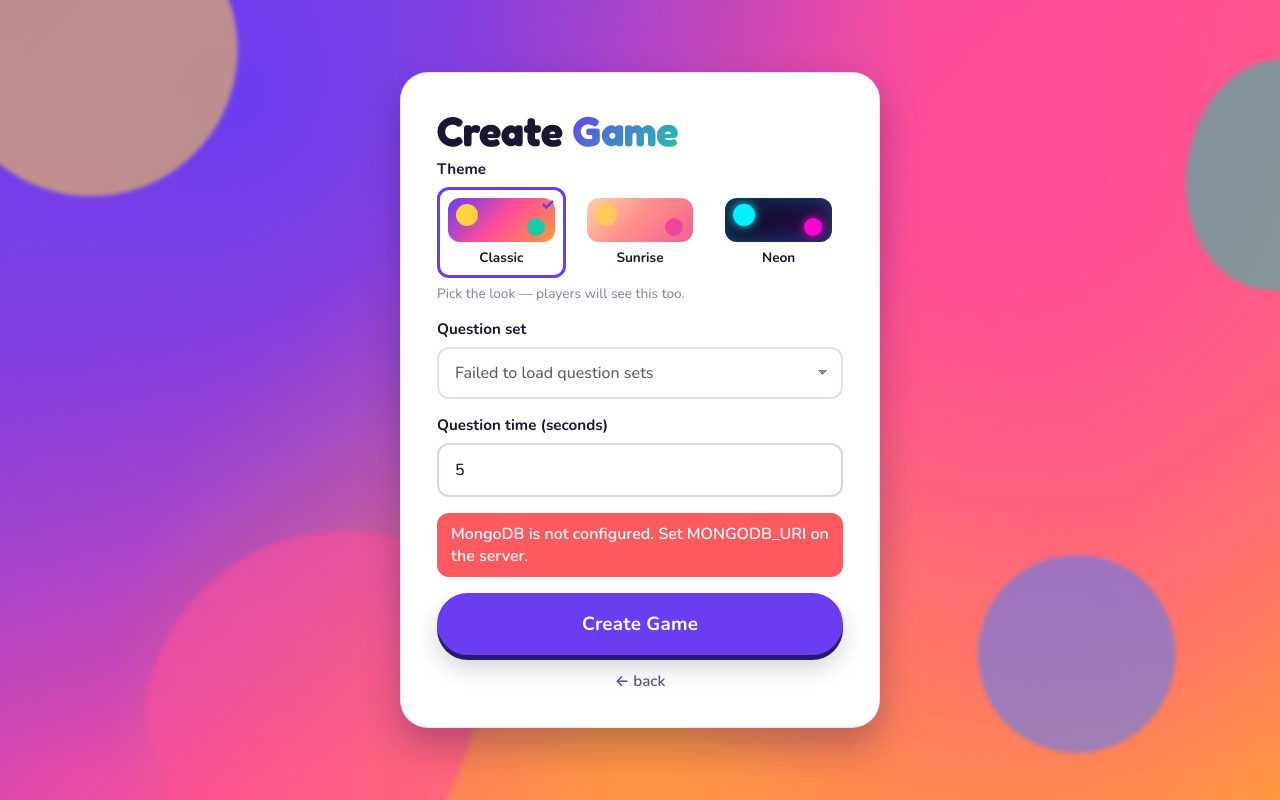
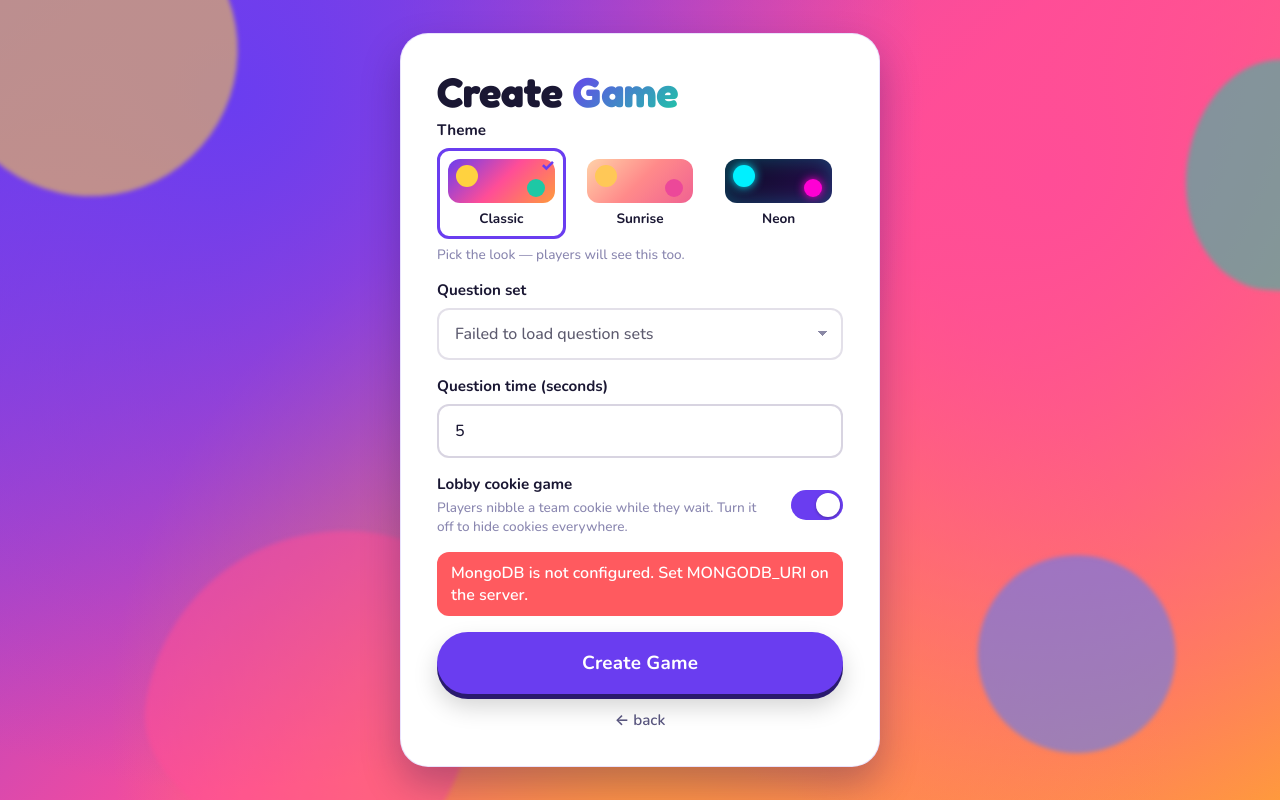
Before and after one commit to mert3280/JeopartyOnline, a Flask app: page /create in a window 1280 px wide. Run offline with Flask 3, Linux system fonts and the light colour scheme; parts of the project's set-up code (start-up, migrations or seed data) failed here and were passed over; some libraries are stand-ins or nearby versions.

Commit message:
Use in-page dialogs, scroll to top on game start, and add cookie toggle
- Replace the host's browser confirm()/alert() popups (End Game, Cancel
  Game, host auth failure) with an in-page dialog.
- Host and players jump to the top of the page once when the game leaves
  the lobby; later scrolling is left alone.
- Create Game has a "Lobby cookie game" switch (on by default). When off,
  players see no cookie game, crowns or shine, the host lobby hides cookie
  counts, and the server ignores cookie bites.

Co-Authored-By: Claude Opus 5.5 <noreply@anthropic.com>

```diff
--- a/game_state.py
+++ b/game_state.py
@@ -72,6 +72,7 @@ class GameRoom:
     teams: list = field(default_factory=list)  # [{name, score}]
     question_time: int = 5
     theme: str = "classic"  # classic | sunrise | neon
+    cookies_enabled: bool = True  # lobby cookie mini-game and its rewards
     phase: str = "lobby"  # lobby | board | question | buzzed | reveal | ended
     asked: set = field(default_factory=set)  # {(category, points)}
     current: dict | None = None
@@ -123,6 +124,7 @@ class GameRoom:
             "teams": teams_with_members,
             "question_time": self.question_time,
             "theme": self.theme,
+            "cookies_enabled": self.cookies_enabled,
             "current": current,
             "palette": TEAM_COLORS,
             "picking_team": self.picking_team,
@@ -205,7 +207,8 @@ class GameRegistry:
         self.sid_to_player: dict[str, tuple[str, str]] = {}  # sid -> (code, player_id)
         self.sid_to_host: dict[str, str] = {}  # sid -> code
 
-    def create(self, *, question_set, set_name, categories, questions, teams=(), question_time, theme="classic"):
+    def create(self, *, question_set, set_name, categories, questions, teams=(), question_time, theme="classic",
+               cookies_enabled=True):
         code = _new_code(self.games)
         team_color_ids = _assign_team_colors(len(teams))
         room = GameRoom(
@@ -221,6 +224,7 @@ class GameRegistry:
             ],
             question_time=int(question_time),
             theme=theme,
+            cookies_enabled=cookies_enabled,
         )
         room.picking_team = room.teams[0]["name"] if room.teams else None
         self.games[code] = room
@@ -343,7 +347,7 @@ class GameRegistry:
         """
         room = self.games.get(code)
         entry = self.sid_to_player.get(sid)
-        if not room or room.phase != "lobby" or not entry or entry[0] != code:
+        if not room or not room.cookies_enabled or room.phase != "lobby" or not entry or entry[0] != code:
             return None
         player = room.players.get(entry[1])
         team = room.team_by_name(player["team"]) if player else None
--- a/server.py
+++ b/server.py
@@ -390,6 +390,9 @@ def api_create():
     except (TypeError, ValueError):
         return jsonify({"error": "question_time must be between 1 and 120"}), 400
     theme = (data.get("theme") or "classic").strip()
+    cookies_enabled = data.get("cookies_enabled", True)
+    if not isinstance(cookies_enabled, bool):
+        return jsonify({"error": "cookies_enabled must be true or false"}), 400
 
     if not set_filename:
         return jsonify({"error": "missing question_set"}), 400
@@ -413,6 +416,7 @@ def api_create():
         teams=teams,
         question_time=question_time,
         theme=theme,
+        cookies_enabled=cookies_enabled,
     )
 
     return jsonify({
--- a/static/css/main.css
+++ b/static/css/main.css
@@ -567,6 +567,39 @@ section:not([hidden]),
 }
 .team-chip button:hover { background: rgba(0, 0, 0, 0.32); }
 
+/* On/off switch (a styled checkbox) beside its label and hint */
+.switch-row { display: flex; align-items: center; justify-content: space-between; gap: 16px; cursor: pointer; }
+.switch-row .label { margin-bottom: 0; }
+.switch-row .hint { display: block; margin-top: 4px; }
+.switch {
+  appearance: none;
+  -webkit-appearance: none;
+  flex: none;
+  position: relative;
+  width: 52px;
+  height: 30px;
+  margin: 0;
+  border-radius: 999px;
+  background: color-mix(in srgb, var(--text-soft) 45%, transparent);
+  cursor: pointer;
+  transition: background 0.15s ease;
+}
+.switch::after {
+  content: "";
+  position: absolute;
+  top: 3px;
+  left: 3px;
+  width: 24px;
+  height: 24px;
+  border-radius: 50%;
+  background: #fff;
+  box-shadow: 0 1px 3px rgba(0, 0, 0, 0.3);
+  transition: transform 0.15s ease;
+}
+.switch:checked { background: var(--accent-a); }
+.switch:checked::after { transform: translateX(22px); }
+.switch:focus-visible { outline: 3px solid color-mix(in srgb, var(--input-focus) 45%, transparent); outline-offset: 2px; }
+
 /* Theme picker */
 .theme-picker {
   display: grid;
@@ -878,6 +911,8 @@ section:not([hidden]),
   animation: pop-in 0.4s cubic-bezier(0.34, 1.56, 0.64, 1);
 }
 .modal-card.small { max-width: 360px; padding: 24px; }
+.confirm-actions { display: flex; gap: 10px; justify-content: center; margin-top: 18px; }
+.confirm-actions .btn { flex: 1; }
 .modal-meta {
   display: flex;
   justify-content: space-between;
--- a/static/js/create.js
+++ b/static/js/create.js
@@ -2,6 +2,7 @@
   const setSelect = document.getElementById('set-select');
   const setHint = document.getElementById('set-hint');
   const timeInput = document.getElementById('time-input');
+  const cookiesInput = document.getElementById('cookies-input');
   const errorBox = document.getElementById('error');
   const form = document.getElementById('create-form');
   const themePicker = document.getElementById('theme-picker');
@@ -80,6 +81,7 @@
           question_set: setSelect.value,
           question_time: time,
           theme: selectedTheme,
+          cookies_enabled: cookiesInput.checked,
         }),
       });
       const data = await res.json();
--- a/templates/create.html
+++ b/templates/create.html
@@ -52,6 +52,16 @@
                class="input">
       </div>
 
+      <div class="field">
+        <label for="cookies-input" class="switch-row">
+          <span>
+            <span class="label">Lobby cookie game</span>
+            <span class="hint">Players nibble a team cookie while they wait. Turn it off to hide cookies everywhere.</span>
+          </span>
+          <input id="cookies-input" type="checkbox" class="switch" checked>
+        </label>
+      </div>
+
       <div id="error" class="error" hidden></div>
       <button type="submit" class="btn btn-primary btn-large">Create Game</button>
       <a href="{{ url_for('landing') }}" class="back-link">← back</a>
--- a/templates/play.html
+++ b/templates/play.html
@@ -48,7 +48,7 @@
         <div id="color-picker" class="color-picker"></div>
         <div class="hint">Pick any color not already taken.</div>
       </div>
-      <div class="cookie-game">
+      <div id="cookie-game" class="cookie-game" hidden>
         <div class="label">Cookie break</div>
         <button id="cookie-btn" type="button" class="cookie-btn" aria-label="Nibble your team's cookie">
           <svg viewBox="0 0 100 100" aria-hidden="true">
```
Also changed, not shown: static/js/host.js (+71 -10 lines), static/js/play.js (+15 -5 lines), templates/host.html (+12 -0 lines), tests/test_storage_and_network.py (+27 -1 lines).
